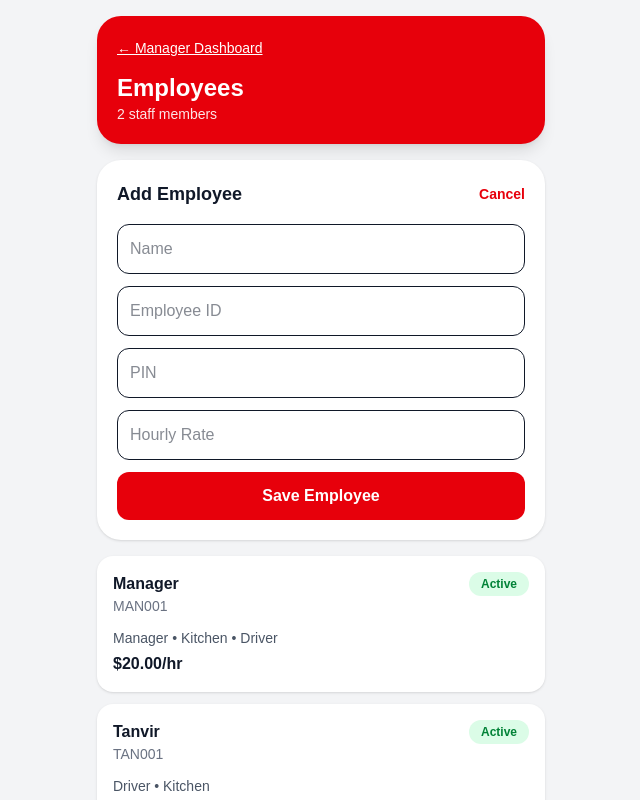
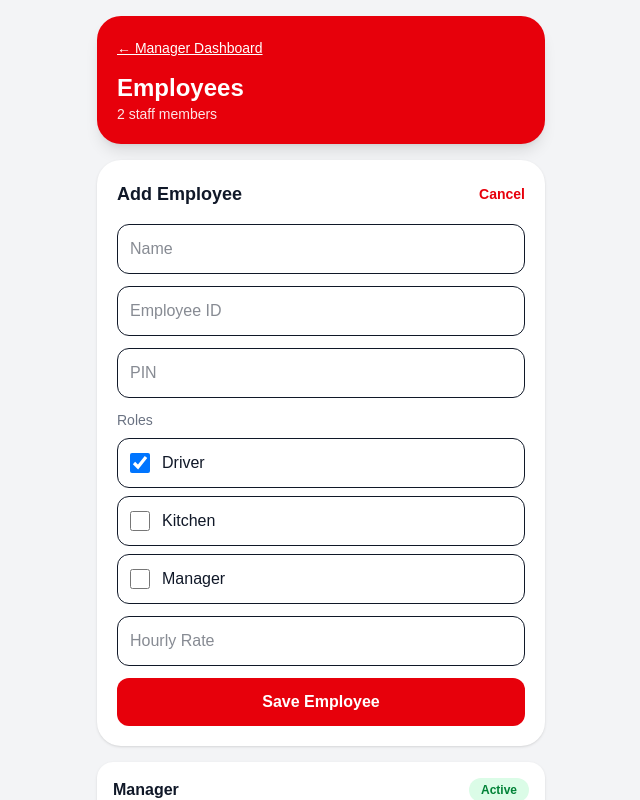
Before and after one commit to magicinlife0812-debug/popular-pizza-staff, a Next.js app in the folder popular-pizza-staff/: page /manager/employees in a window 1280 px wide. Both pictures are taken after a click on the button "+ Add Employee". Shown: the top 800 px of the page, without its empty margins (319-959 px from the left). Built offline with nearby package versions, Linux system fonts and the light colour scheme.

Commit message:
Add employee management roles & permissions

```diff
--- a/popular-pizza-staff/app/manager/employees/page.tsx
+++ b/popular-pizza-staff/app/manager/employees/page.tsx
@@ -3,6 +3,8 @@
 import Link from "next/link";
 import { useEffect, useState } from "react";
 import { addEmployee, getEmployees } from "@/app/lib/employeeStorage";
+
+const availableRoles = ["Driver", "Kitchen", "Manager"];
 
 type Employee = {
   id: string;
@@ -22,13 +24,44 @@ export default function ManagerEmployeesPage() {
   const [employeeId, setEmployeeId] = useState("");
   const [pin, setPin] = useState("");
   const [hourlyRate, setHourlyRate] = useState("");
+  const [roles, setRoles] = useState<string[]>(["Driver"]);
+  const [canAccessManager, setCanAccessManager] = useState(false);
 
   useEffect(() => {
     setEmployees(getEmployees());
   }, []);
 
+  function toggleRole(role: string) {
+    setRoles((prev) => {
+      if (prev.includes(role)) {
+        return prev.filter((item) => item !== role);
+      }
+
+      return [...prev, role];
+    });
+
+    if (role === "Manager") {
+      setCanAccessManager((prev) => !prev);
+    }
+  }
+
+  function resetForm() {
+    setName("");
+    setEmployeeId("");
+    setPin("");
+    setHourlyRate("");
+    setRoles(["Driver"]);
+    setCanAccessManager(false);
+  }
+
   function handleAddEmployee() {
-    if (!name.trim() || !employeeId.trim() || !pin.trim() || !hourlyRate.trim()) {
+    if (
+      !name.trim() ||
+      !employeeId.trim() ||
+      !pin.trim() ||
+      !hourlyRate.trim() ||
+      roles.length === 0
+    ) {
       return;
     }
 
@@ -36,19 +69,16 @@ export default function ManagerEmployeesPage() {
       id: employeeId.trim().toUpperCase(),
       pin: pin.trim(),
       name: name.trim(),
-      roles: ["Driver"],
+      roles,
       hourlyRate: Number(hourlyRate),
-      canAccessManager: false,
+      canAccessManager,
       isActive: true,
     };
 
     addEmployee(newEmployee);
     setEmployees(getEmployees());
 
-    setName("");
-    setEmployeeId("");
-    setPin("");
-    setHourlyRate("");
+    resetForm();
     setShowAddEmployee(false);
   }
 
@@ -85,7 +115,10 @@ export default function ManagerEmployeesPage() {
 
                 <button
                   type="button"
-                  onClick={() => setShowAddEmployee(false)}
+                  onClick={() => {
+                    resetForm();
+                    setShowAddEmployee(false);
+                  }}
                   className="text-sm font-semibold text-red-600"
                 >
                   Cancel
@@ -113,6 +146,28 @@ export default function ManagerEmployeesPage() {
                   placeholder="PIN"
                   className="w-full rounded-xl border p-3 text-gray-900"
                 />
+
+                <div>
+                  <p className="text-sm text-gray-500">Roles</p>
+
+                  <div className="mt-2 space-y-2">
+                    {availableRoles.map((role) => (
+                      <label
+                        key={role}
+                        className="flex items-center gap-3 rounded-xl border p-3 text-gray-900"
+                      >
+                        <input
+                          type="checkbox"
+                          checked={roles.includes(role)}
+                          onChange={() => toggleRole(role)}
+                          className="h-5 w-5"
+                        />
+
+                        <span>{role}</span>
+                      </label>
+                    ))}
+                  </div>
+                </div>
 
                 <input
                   value={hourlyRate}
@@ -162,6 +217,12 @@ export default function ManagerEmployeesPage() {
               <p className="mt-1 font-bold text-gray-900">
                 ${employee.hourlyRate.toFixed(2)}/hr
               </p>
+
+              {employee.canAccessManager && (
+                <p className="mt-2 text-sm font-semibold text-red-600">
+                  Manager Access
+                </p>
+              )}
             </div>
           ))}
         </div>
```
